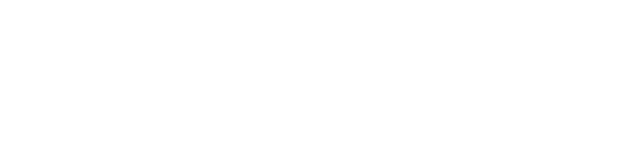
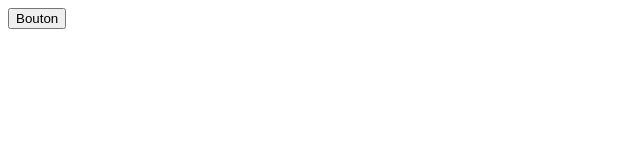
Before and after one commit to ludovicheurtin/cours-javascript, a plain HTML site: page index.html in a window 1280 px wide. Shown: the whole page, without its empty margins (0-640 px from the left). Drawn offline with Linux system fonts and the light colour scheme.

Commit message:
Ajout du bouton

```diff
--- a/index.html
+++ b/index.html
@@ -7,6 +7,9 @@
     <title>Document</title>
 </head>
 <body>
+    <button>Bouton</button>
+    <script>
 
+    </script>
 </body>
 </html>
```
